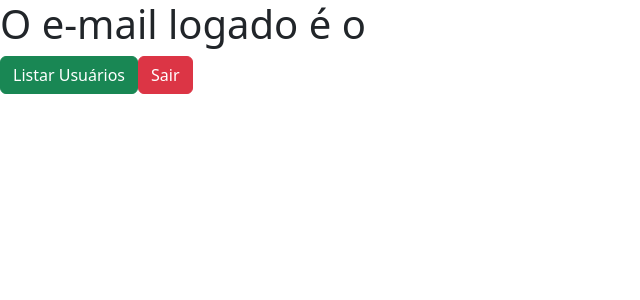
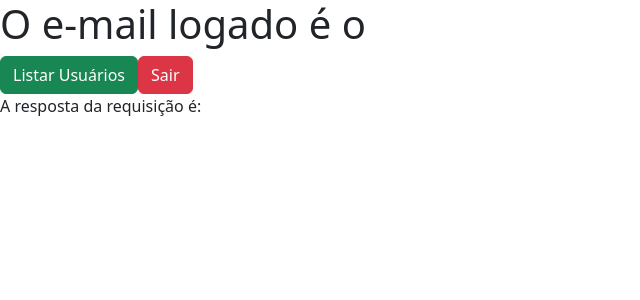
Before and after one commit to dreialcantara/Roda-Front, a React (Create React App) app: page /allusers in a window 1280 px wide. Shown: the top 300 px of the page, without its empty margins (0-640 px from the left). Built offline with nearby package versions, Linux system fonts and the light colour scheme.

Commit message:
render api get

```diff
--- a/src/pages/allusers/index.tsx
+++ b/src/pages/allusers/index.tsx
@@ -1,3 +1,4 @@
+import { useState } from "react";
 import Button from "react-bootstrap/Button";
 import { useSelector } from "react-redux";
 import { ListarUsuario } from "../../services/MainApi/listarusuarios";
@@ -6,6 +7,7 @@ import { removeUser } from "../../store/modules/user";
 
 function AllUsers() {
   const user = useSelector((store: RootStore) => store.userReduce);
+  const [lista, setLista] = useState("");
 
   const listar = async (event: any) => {
     event.preventDefault();
@@ -18,6 +20,8 @@ function AllUsers() {
         return alert("Algo deu errado");
       } else {
         console.log(response.data);
+        setLista(response.data);
+        console.log(lista);
       }
     } catch (error) {
       alert("Algo deu errado");
@@ -36,6 +40,7 @@ function AllUsers() {
       <Button variant="danger" onClick={sair}>
         Sair
       </Button>
+      <p>{` A resposta da requisição é: ${lista}`}</p>
     </>
   );
 }
```
